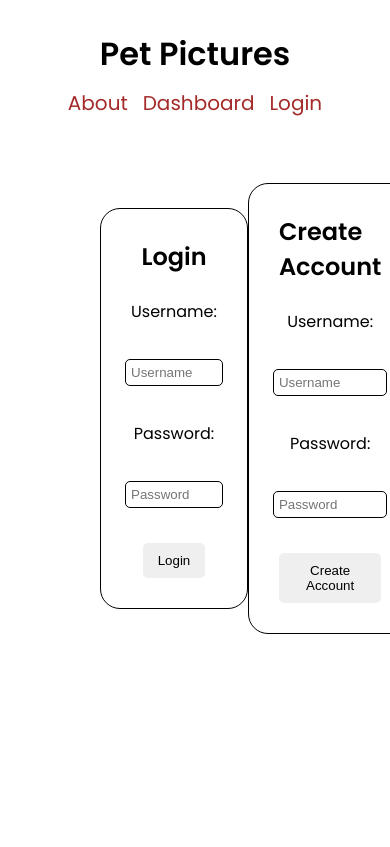
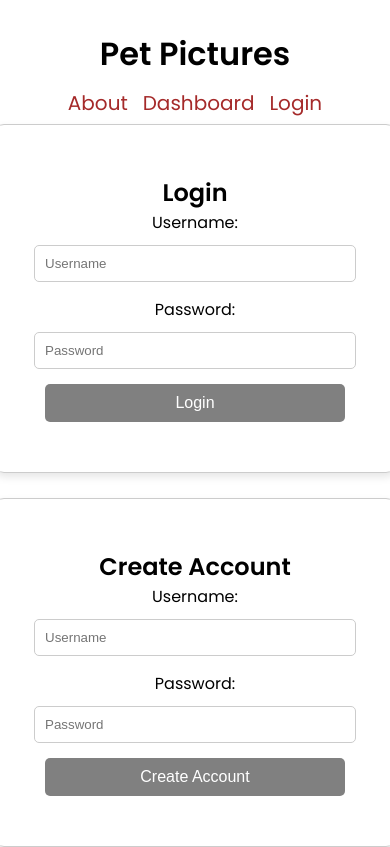
Before and after one commit to rossgilman402/Take-Home-Challenge, a React (Vite) app in the folder client/: page /login in a window 390 px wide. Shown: the top 847 px of the page. Built offline with nearby package versions, Linux system fonts and the light colour scheme; a web font is replaced by a local one.

Commit message:
Fixing styling and adding comments

```diff
--- a/client/src/components/Dashboard/Dashboard.tsx
+++ b/client/src/components/Dashboard/Dashboard.tsx
@@ -4,7 +4,7 @@ import { useQuery } from "@apollo/client";
 import { GET_POSTS } from "../../utils/query";
 import Auth from "../../utils/auth";
 
-// Define what a post and post data will return
+//Types for the data within a post
 interface Post {
   _id: string;
   title: string;
@@ -16,42 +16,39 @@ interface Post {
   };
 }
 
+//The type for results when calling getPosts
 interface GetPostsData {
   getPosts: Post[];
 }
 
 const Dashboard: React.FC = () => {
+  //State so that we can store input, posts that are checked off and which order is selected
   const [sortOrder, setSortOrder] = useState<"asc" | "desc">("asc");
   const [searchInput, setSearchInput] = useState<string>("");
+  const [selectedPosts, setSelectedPosts] = useState<string[]>([]);
 
-  // Use the useQuery hook to execute the GET_POSTS query
+  //Initalizing the useQuery for getting all of the posts to be rendered on the page
   const { loading, error, data } = useQuery<GetPostsData>(GET_POSTS);
 
-  // Display loading until the page is ready to show the full render
   if (loading) {
     return <p>Loading...</p>;
   }
 
-  // Return an error to the page if the posts are unable to be fetched
   if (error) {
     console.error("Error fetching posts:", error);
     return <p>Error fetching posts</p>;
   }
 
-  // Create a variable to store posts or empty if null
-  // ? is for optional chaining that allows accessing data even if it can be null
   const posts = data?.getPosts || [];
-  console.log(posts);
 
-  // Filter posts based on search input
+  //We want to filer the posts based on what the user inputs
   const filteredPosts = posts.filter(
     (post) =>
       post.title.toLowerCase().includes(searchInput.toLowerCase()) ||
       post.description.toLowerCase().includes(searchInput.toLowerCase())
   );
 
-  // Sort posts based on user-selected options
-  //Use localeCompare to sort the list
+  //We want to sort the post by asc or desc
   const sortedPosts = [...filteredPosts].sort((a, b) => {
     const compareFieldA = a.title;
     const compareFieldB = b.title;
@@ -62,6 +59,32 @@ const Dashboard: React.FC = () => {
       return compareFieldB.localeCompare(compareFieldA);
     }
   });
+
+  //When a certain card is checked off it is added to the selectedPosts state so that we can eventually download
+  //If the post is already selected we want to find it in selected posts state and uncheck it
+  const toggleSelection = (postId: string) => {
+    if (selectedPosts.includes(postId)) {
+      setSelectedPosts(selectedPosts.filter((id) => id !== postId));
+    } else {
+      setSelectedPosts([...selectedPosts, postId]);
+    }
+  };
+
+  const handleDownload = () => {
+    selectedPosts.forEach((postId) => {
+      const post = sortedPosts.find((p) => p._id === postId);
+
+      if (post && post.url) {
+        // Create a temporary anchor element
+        const link = document.createElement("a");
+        link.href = post.url;
+        link.download = `${post.title}.jpg`; // You can customize the filename here
+
+        // Trigger a click event on the anchor element
+        link.click();
+      }
+    });
+  };
 
   return (
     <div className="post-list-container">
@@ -90,6 +113,11 @@ const Dashboard: React.FC = () => {
         <div className="post-cards-container">
           {sortedPosts.map((post) => (
             <div key={post._id} className="post-card">
+              <input
+                type="checkbox"
+                checked={selectedPosts.includes(post._id)}
+                onChange={() => toggleSelection(post._id)}
+              />
               <h2>{post.title}</h2>
               <p>{post.description}</p>
               <p>Created by: {post?.user?.username}</p>
@@ -101,6 +129,9 @@ const Dashboard: React.FC = () => {
       ) : (
         <p>You need to be logged in to see the posts.</p>
       )}
+      <button onClick={handleDownload} disabled={selectedPosts.length === 0}>
+        Download Selected
+      </button>
     </div>
   );
 };
--- a/client/src/components/Login/Login.css
+++ b/client/src/components/Login/Login.css
@@ -1,8 +1,9 @@
 .page-container {
   display: flex;
-  justify-content: space-around;
+  justify-content: center;
   align-items: center;
-  margin: 65px 100px;
+  height: 80vh;
+  gap: 50px;
 }
 
 .login-container,
@@ -11,14 +12,36 @@
   justify-content: center;
   align-items: center;
   flex-direction: column;
-  gap: 25px;
-  border: 1px solid black;
-  padding: 30px;
-  border-radius: 20px;
+  width: 300px;
+  padding: 50px;
+  border: 1px solid #ccc;
+  border-radius: 10px;
+  box-shadow: 0 4px 8px rgba(0, 0, 0, 0.1);
 }
 
 .page-container input {
-  padding: 5px;
+  width: 100%;
+  padding: 10px;
+  margin-bottom: 15px;
+  border: 1px solid #ccc;
   border-radius: 5px;
-  border: 1px solid black;
 }
+
+.page-container button {
+  width: 100%;
+  padding: 10px;
+  border: none;
+  border-radius: 5px;
+  cursor: pointer;
+  color: white;
+  font-size: 16px;
+  background-color: grey;
+  transition: background-color 0.3s;
+}
+
+@media screen and (max-width: 600px) {
+  .page-container {
+    flex-direction: column;
+    gap: 25px;
+  }
+}
--- a/client/src/components/Navbar/Navbar.tsx
+++ b/client/src/components/Navbar/Navbar.tsx
@@ -1,10 +1,16 @@
 import Auth from "../../utils/auth";
-import { Link } from "react-router-dom";
+import { Link, useNavigate } from "react-router-dom";
 import "./Navbar.css";
 
 export const Navbar = () => {
   const authProfile = Auth.getProfile() as { data: { _id: string } } | null;
   const userId = authProfile?.data?._id;
+  const navigate = useNavigate();
+
+  const handleLogout = () => {
+    Auth.logout();
+    navigate("/");
+  };
 
   return (
     <div className="header-container">
@@ -26,7 +32,7 @@ export const Navbar = () => {
           )}
           <li>
             {Auth.loggedIn() ? (
-              <Link to="/" onClick={() => Auth.logout()}>
+              <Link to="/" onClick={handleLogout}>
                 Logout
               </Link>
             ) : (
```
